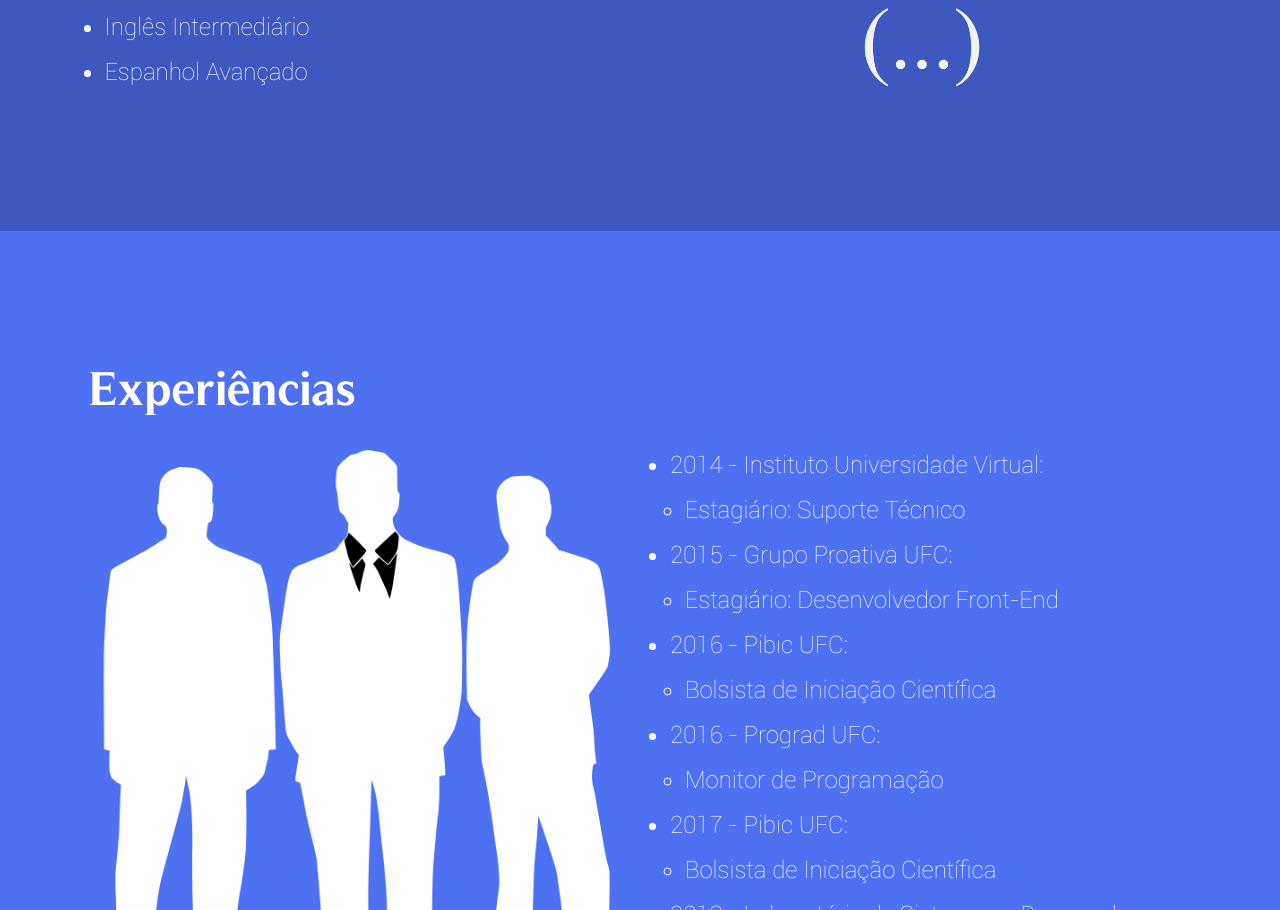
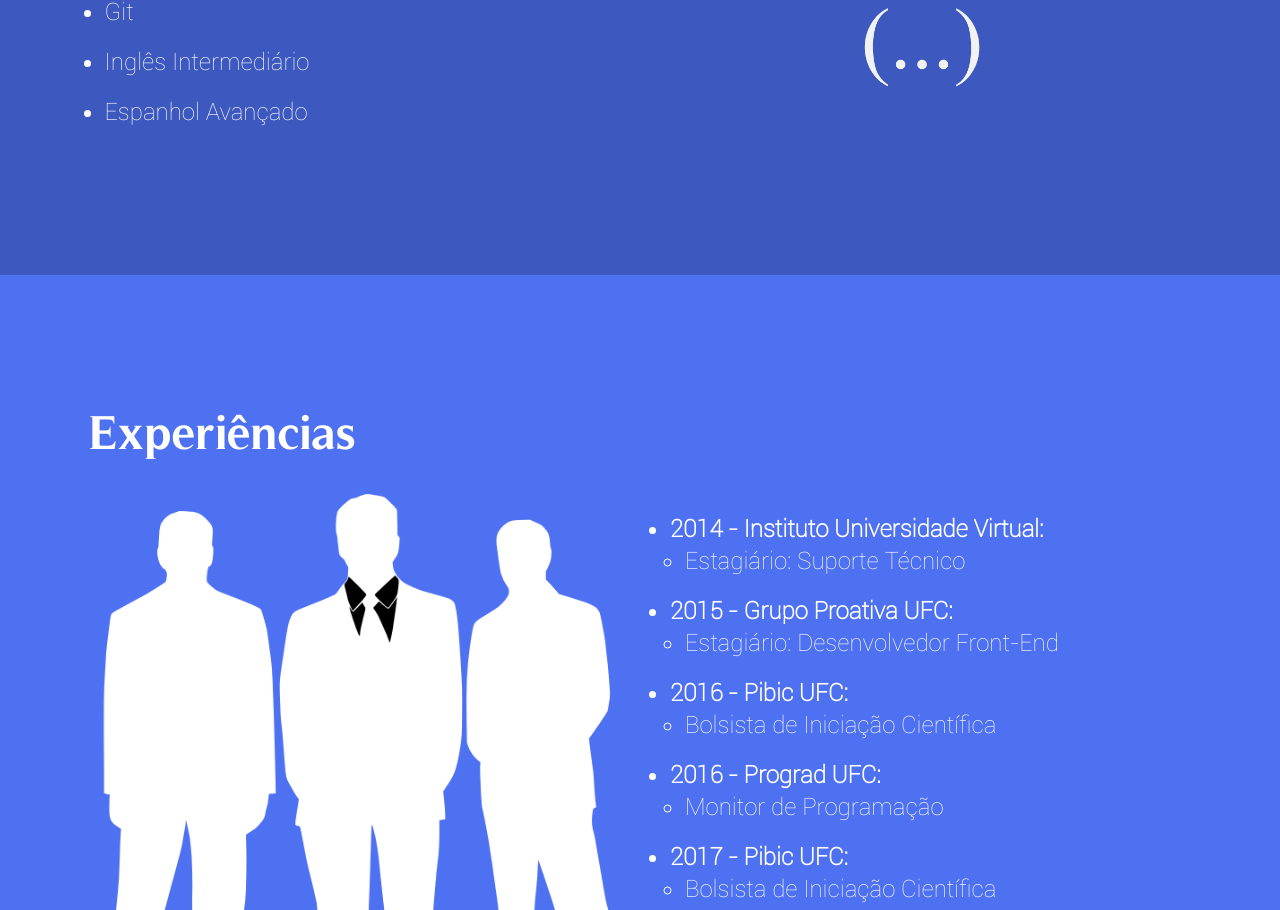
Before and after one commit to sergiosmarinho/sergiosmarinho.github.io, a plain HTML site: page index.html in a window 1280 px wide. Shown: the part 1890-2800 px from the top of the page. Drawn offline with Linux system fonts and the light colour scheme.

Commit message:
mobile changes

```diff
--- a/css/style.css
+++ b/css/style.css
@@ -64,9 +64,6 @@ p{
 	margin-bottom: 3%;
 	font-size: 200%;
 }
-.section li{
-	margin-bottom: 15px;
-}
 #languageOptions a{
 	cursor: pointer;
 }
@@ -88,6 +85,9 @@ p{
 #knowledge{
 	background-color: #3d59bf;
 	color:white;
+}
+#knowledge li, #study li{
+	margin-bottom: 20px;
 }
 #experiences{
 	background-color: #4e71f2;
@@ -124,6 +124,11 @@ ul{
 	text-align: left;
 	padding-left: 15px;
 }
+.experiencePoint{
+	margin-bottom: 2px;
+	margin-top: 20px;
+	font-weight: 600;
+}
 
 @media (max-width: 760px) {
 	.section h2{
--- a/index.html
+++ b/index.html
@@ -103,27 +103,27 @@
 				</div>
 				<div class="col-sm">
 					<ul>
-						<li>2014 - Instituto Universidade Virtual:</li>
+						<li class="experiencePoint">2014 - Instituto Universidade Virtual:</li>
 						<ul>
 							<li>Estagiário: Suporte Técnico</li>
 						</ul>
-						<li>2015 - Grupo Proativa UFC:</li>
+						<li class="experiencePoint">2015 - Grupo Proativa UFC:</li>
 						<ul>
 							<li>Estagiário: Desenvolvedor Front-End</li>
 						</ul>
-						<li>2016 - Pibic UFC:</li>
+						<li class="experiencePoint">2016 - Pibic UFC:</li>
 						<ul>
 							<li>Bolsista de Iniciação Científica</li>
 						</ul>
-						<li>2016 - Prograd UFC:</li>
+						<li class="experiencePoint">2016 - Prograd UFC:</li>
 						<ul>
 							<li>Monitor de Programação</li>
 						</ul>
-						<li>2017 - Pibic UFC:</li>
+						<li class="experiencePoint">2017 - Pibic UFC:</li>
 						<ul>
 							<li>Bolsista de Iniciação Científica</li>
 						</ul>
-						<li>2018 - Laboratório de Sistemas e Bancos de Dados (LSBD) UFC:</li>
+						<li class="experiencePoint">2018 - Laboratório de Sistemas e Bancos de Dados (LSBD) UFC:</li>
 						<ul>
 							<li>Pesquisador. Áreas: Banco de dados e Sistemas Distribuídos</li>
 						</ul>
```
